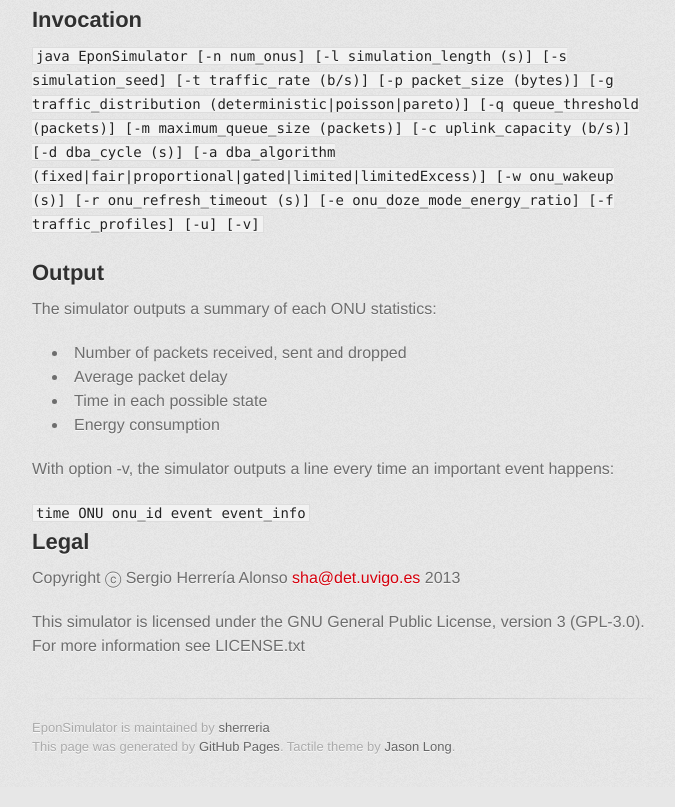
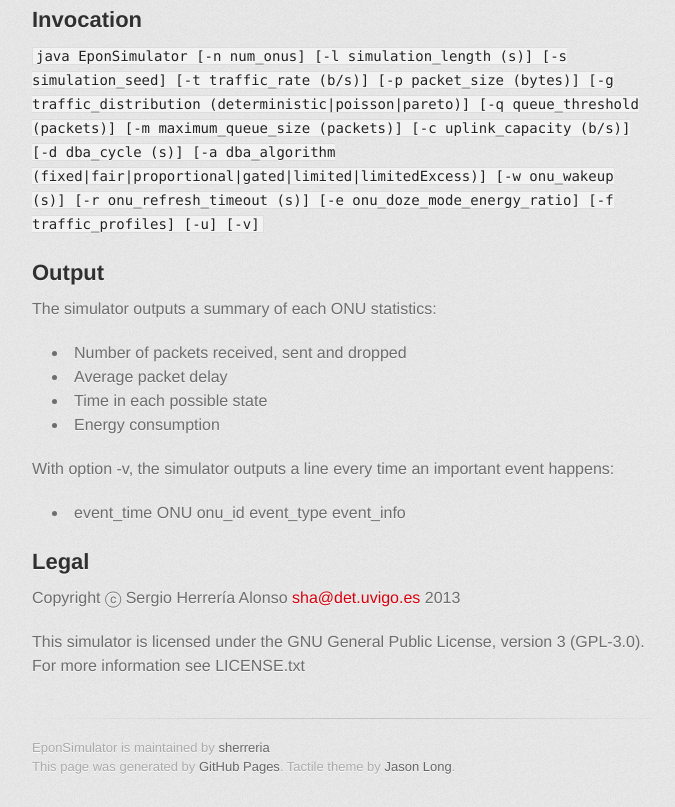
Before and after one commit to sherreria/EponSimulator, a plain HTML site: page index.html in a window 1280 px wide. Shown: the part 596-1403 px from the top of the page, without its empty margins (298-973 px from the left). Drawn offline with Linux system fonts and the light colour scheme; a web font is replaced by a local one.

Commit message:
Update index.html

```diff
--- a/index.html
+++ b/index.html
@@ -50,7 +50,6 @@
 <a name="output" class="anchor" href="#output"><span class="octicon octicon-link"></span></a>Output</h2>
 
 <p>The simulator outputs a summary of each ONU statistics:</p>
-
 <ul>
 <li>Number of packets received, sent and dropped</li>
 <li>Average packet delay</li>
@@ -59,7 +58,7 @@
 </ul>
 
 <p>With option -v, the simulator outputs a line every time an important event happens:</p>
-    <code>time ONU onu_id event event_info</code>
+<ul><li>event_time ONU onu_id event_type event_info</li></ul>
 
 <h2>
 <a name="legal" class="anchor" href="#legal"><span class="octicon octicon-link"></span></a>Legal</h2>
```
